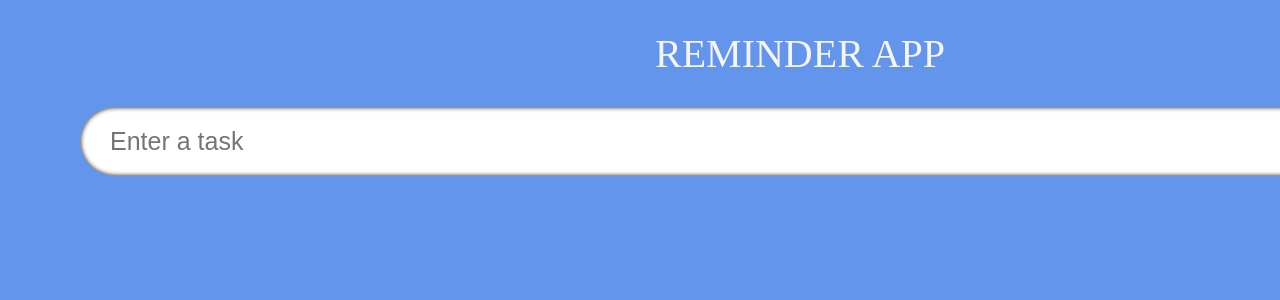
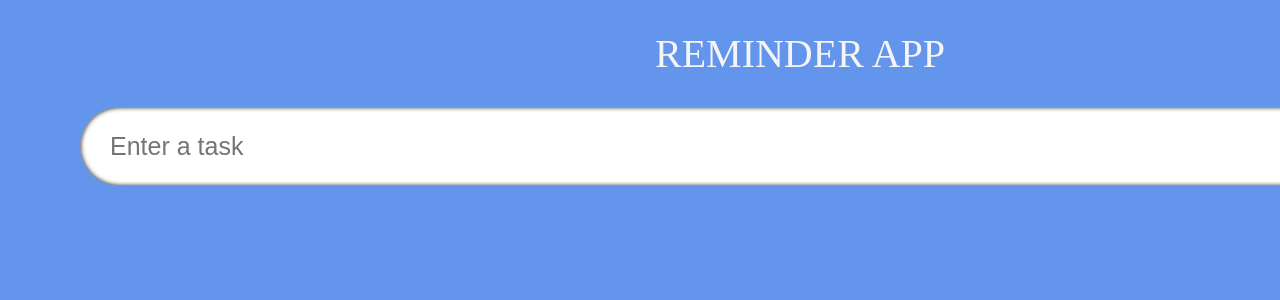
Before and after one commit to BuriedinDreams/typescript_todolist, a React (Create React App) app: page / in a window 1280 px wide. Shown: the top 300 px of the page. Built offline with nearby package versions, Linux system fonts and the light colour scheme; a web font is replaced by a local one.

Commit message:
working on making the form input work properly with typescript

```diff
--- a/src/App.tsx
+++ b/src/App.tsx
@@ -1,18 +1,26 @@
 import React, { useState } from 'react';
 import './App.css';
-import InputField from './comp/InputField';
+import InputField from './comp/InputField'
+import { TodoItem } from './comp/model';
 
 
 
 const App: React.FC = () => {
 
-  const [todo, setTodo] = useState("")
+  const [info, setInfo] = useState<string>("")
+  const [todo, setTodo] = useState<TodoItem[]>([])
+
+  const handleAdd = (event: React.FormEvent) => {
+    event.preventDefault();
+  }
+
+  console.log(info);
 
 
   return (
     <div className='App'>
       <span className='heading'>Reminder App</span>
-      <InputField />
+      <InputField todo= {info} setTodo={setInfo} handleAdd={handleAdd} />
 
     </div>
   );
--- a/src/comp/InputField.tsx
+++ b/src/comp/InputField.tsx
@@ -1,12 +1,19 @@
 import React from 'react';
 import './styles.css'
 
+interface TextBoxProps {
+    todo: string;
+    setTodo: React.Dispatch<React.SetStateAction<string>>;
+    handleAdd: (event: React.FormEvent) => void;
+}
 
-const inputField = () => {
+const inputField: React.FC<TextBoxProps> = ({ todo, setTodo, handleAdd }: TextBoxProps ) => {
     return(
-        <form className='inputForm' action="">
-            <input type="text" placeholder='Enter a task' className='inputTextBox' />
-            <button className='inputSubmit' type='submit' >Go</button>
+        <form className='inputForm' onSubmit={handleAdd}>
+            <input type="text"
+            value={todo} onChange={(e) => setTodo(e.target.value)}
+            placeholder='Enter a task' className='inputTextBox' />
+            <button className='inputSubmit' type='submit' >Enter</button>
 
         </form>
     )
--- /dev/null
+++ b/src/comp/model.ts
@@ -0,0 +1,6 @@
+// This is the actual layout of the todo / reminder.
+export interface TodoItem {
+    todo: string;
+    id: number;
+    completed: boolean;
+}
--- a/src/comp/styles.css
+++ b/src/comp/styles.css
@@ -9,7 +9,7 @@
   width: 100%;
   border-radius: 50px;
   padding: 50px;
-  padding: 20px 30px;
+  padding: 25px 30px;
   font-size: 25px;
   border: none;
   transition: 0.2s;
```
